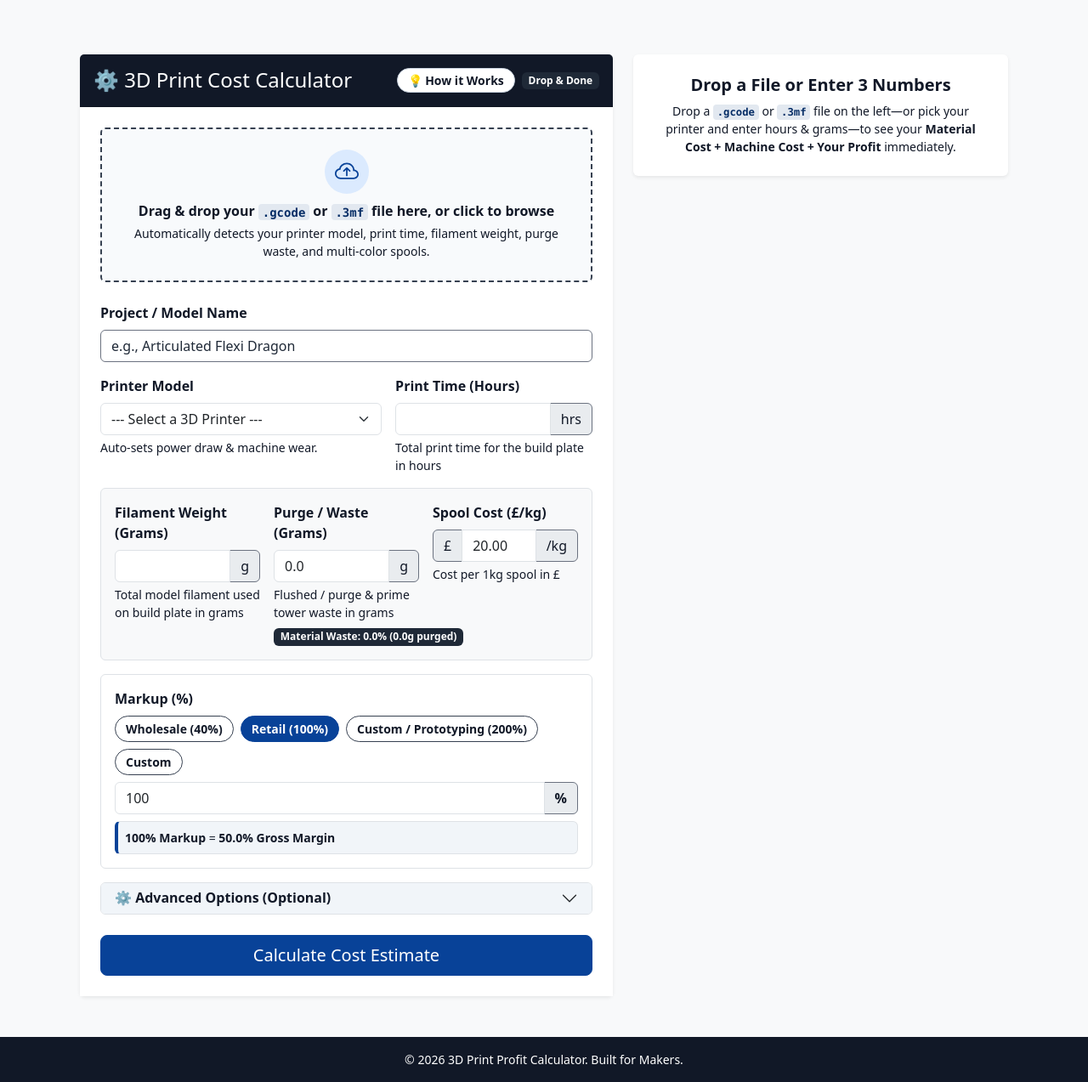
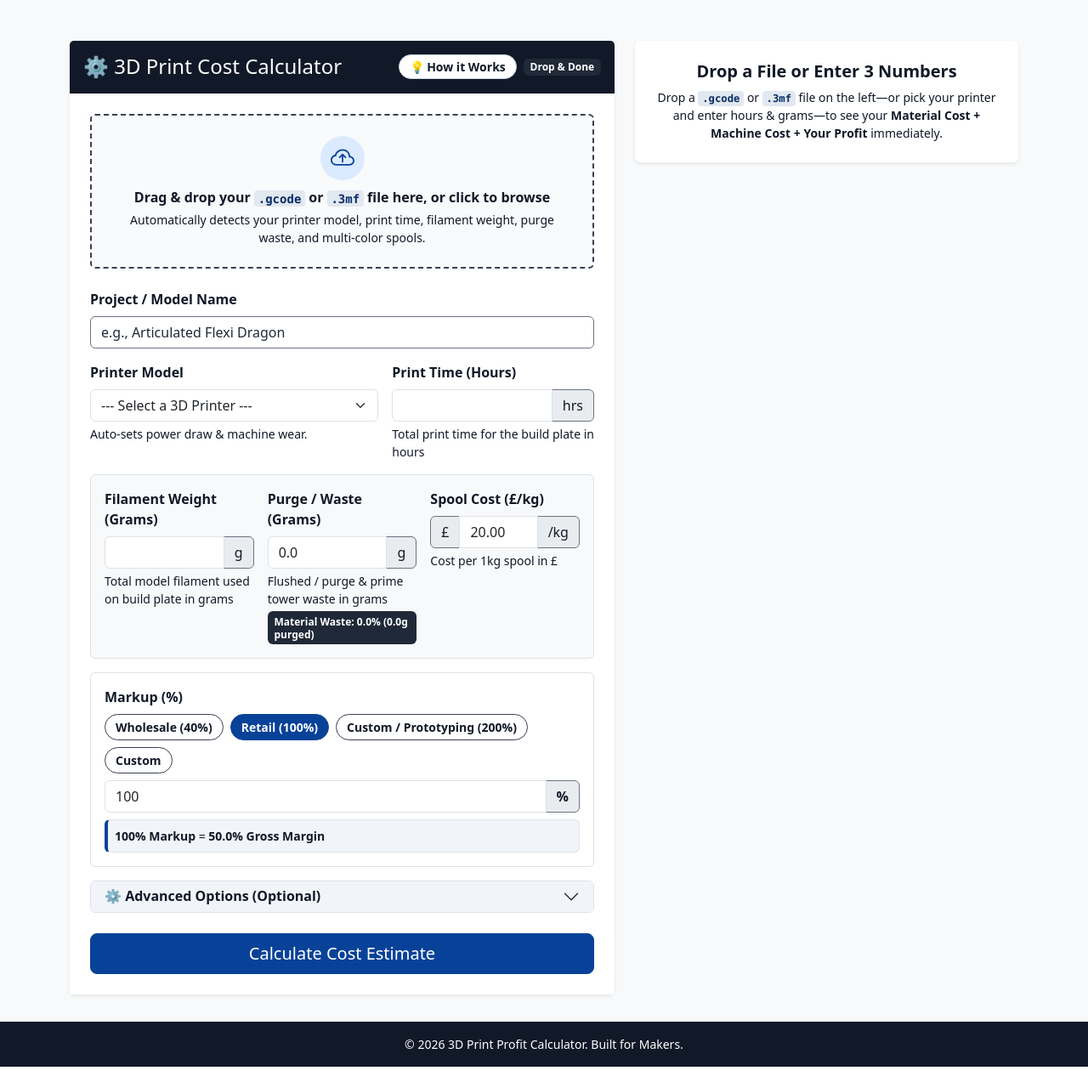
Before and after one commit to paulybruv/3d-print-profit-calculator, a Django app: page / in a window 1280 px wide. Shown: the part 56-1329 px from the top of the page at 85% size. Run offline with Django 5.2, Linux system fonts and the light colour scheme; data comes from the database, SQL or seed files in the repository; some libraries are stand-ins or nearby versions.

Commit message:
Fix material waste badge overflow at 320px and narrow viewports

```diff
--- a/print_calc/templates/print_calc/base.html
+++ b/print_calc/templates/print_calc/base.html
@@ -23,7 +23,7 @@
         crossorigin="anonymous">
 
     <!-- External Custom Stylesheet -->
-    <link rel="stylesheet" href="{% static 'css/style.css' %}?v=14">
+    <link rel="stylesheet" href="{% static 'css/style.css' %}?v=15">
 </head>
 <body class="bg-light d-flex flex-column min-vh-100">
 
--- a/print_calc/templates/print_calc/calculator.html
+++ b/print_calc/templates/print_calc/calculator.html
@@ -4,7 +4,7 @@
 {% block title %}Calculator - 3D Print Profit Calculator{% endblock %}
 
 {% block content %}
-<div class="container my-4">
+<div class="my-2">
     <div class="row g-4">
         <!-- Left Column: Minimalist "Drop & Done" Form -->
         <div class="col-12 col-lg-7">
@@ -24,7 +24,7 @@
                         <span class="badge bg-secondary">Drop &amp; Done</span>
                     </div>
                 </header>
-                <div class="card-body p-4">
+                <div class="card-body p-3 p-sm-4">
 
                     <!-- 1. UPLOAD FILE (OPTIONAL DRAG & DROP BOX) -->
                     <div class="mb-4" id="slicer-dropzone-wrapper">
@@ -148,7 +148,7 @@
                                         {{ form.purge_grams.help_text }}
                                     </div>
                                     <div class="mt-1">
-                                        <span id="material-waste-badge" class="badge bg-secondary">
+                                        <span id="material-waste-badge" class="badge bg-secondary text-wrap text-start lh-sm mw-100">
                                             Material Waste: 0.0% (0.0g purged)
                                         </span>
                                     </div>
--- a/print_calc/templates/print_calc/catalogue.html
+++ b/print_calc/templates/print_calc/catalogue.html
@@ -3,7 +3,7 @@
 {% block title %}My Saved Prints - 3D Print Profit Calculator{% endblock %}
 
 {% block content %}
-<section class="container my-4" aria-labelledby="catalogue-heading">
+<section class="my-2" aria-labelledby="catalogue-heading">
     <header class="d-flex flex-wrap justify-content-between align-items-center pb-3 mb-4 border-bottom">
         <div>
             <h1 id="catalogue-heading" class="h3 fw-bold mb-1">📁 My Print Catalogue</h1>
@@ -87,7 +87,7 @@
 
                             <!-- Key Badges: Printer model, Print time, Multi-color badge (with color dots), Filament/Batch -->
                             <div class="d-flex flex-wrap align-items-center gap-1 mt-2">
-                                <span class="badge bg-secondary" title="Selected Printer Profile">
+                                <span class="badge bg-secondary text-wrap text-start lh-sm mw-100" title="Selected Printer Profile">
                                     🖨️ {{ summary.printer_display }}
                                 </span>
                                 <span class="badge bg-secondary" title="Total Print Time">
--- a/print_calc/templates/print_calc/edit_print.html
+++ b/print_calc/templates/print_calc/edit_print.html
@@ -10,7 +10,7 @@
             <header class="card-header bg-dark text-white text-center py-3">
                 <h1 id="edit-heading" class="h4 mb-0 text-white">✏️ Edit {{ saved_print.item_name }}</h1>
             </header>
-            <div class="card-body p-4">
+            <div class="card-body p-3 p-sm-4">
 
                 <!-- 1. UPLOAD FILE (OPTIONAL DRAG & DROP BOX) -->
                 <div class="mb-4" id="slicer-dropzone-wrapper">
@@ -116,7 +116,7 @@
                                     {{ form.purge_grams.help_text }}
                                 </div>
                                 <div class="mt-1">
-                                    <span id="material-waste-badge" class="badge bg-secondary">
+                                    <span id="material-waste-badge" class="badge bg-secondary text-wrap text-start lh-sm mw-100">
                                         Material Waste: 0.0% (0.0g purged)
                                     </span>
                                 </div>
--- a/static/css/style.css
+++ b/static/css/style.css
@@ -196,6 +196,16 @@ footer.bg-dark p {
 }
 
 /* High-contrast badges & buttons (all >= 9:1 contrast ratio) */
+#material-waste-badge {
+    white-space: normal !important;
+    max-width: 100%;
+    overflow-wrap: break-word;
+    word-break: break-word;
+    text-align: left;
+    line-height: 1.35;
+    display: inline-block;
+}
+
 .badge.bg-secondary,
 .badge-secondary {
     background-color: #1f2937 !important;
```
